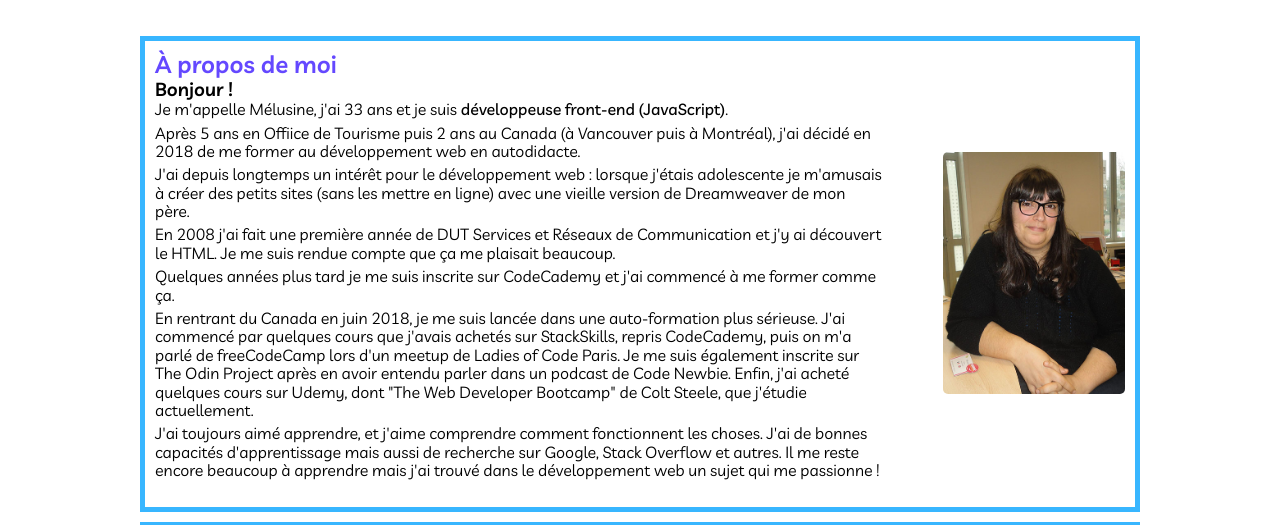
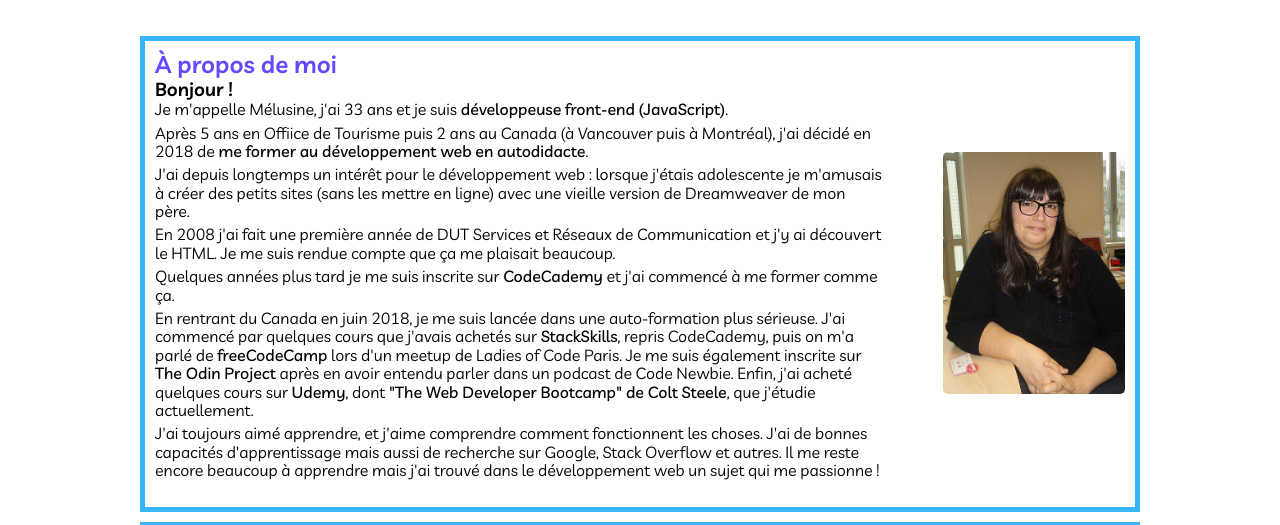
Before and after one commit to zelumine/zelumine.github.io, a plain HTML site: page index.html in a window 1280 px wide. Shown: the part 56-581 px from the top of the page. Drawn offline with nearby package versions, Linux system fonts and the light colour scheme.

Commit message:
Just a few little changes

```diff
--- a/index.html
+++ b/index.html
@@ -40,16 +40,16 @@
           <h3>Bonjour !</h3>
           <p>Je m'appelle Mélusine, j'ai 33 ans et je suis <strong>développeuse front-end (JavaScript)</strong>.</p>
           <p>Après 5 ans en Offiice de Tourisme puis 2 ans au Canada (à Vancouver puis à Montréal), j'ai décidé
-            en 2018 de me former au développement web en autodidacte.</p>
+            en 2018 de <strong>me former au développement web en autodidacte</strong>.</p>
           <p>J'ai depuis longtemps un intérêt pour le développement web : lorsque j'étais adolescente je m'amusais à
               créer des petits sites (sans les mettre en ligne) avec une vieille version de Dreamweaver de mon père.</p>
           <p>En 2008 j'ai fait une première année de DUT Services et Réseaux de Communication et j'y ai découvert le HTML.
               Je me suis rendue compte que ça me plaisait beaucoup.</p>
-          <p>Quelques années plus tard je me suis inscrite sur CodeCademy et j'ai commencé à me former comme ça.</p>
+          <p>Quelques années plus tard je me suis inscrite sur <strong>CodeCademy</strong> et j'ai commencé à me former comme ça.</p>
           <p>En rentrant du Canada en juin 2018, je me suis lancée dans une auto-formation plus sérieuse. J'ai commencé par quelques cours
-            que j'avais achetés sur StackSkills, repris CodeCademy, puis on m'a parlé de freeCodeCamp lors d'un meetup de Ladies
-            of Code Paris. Je me suis également inscrite sur The Odin Project après en avoir entendu parler dans un podcast de
-            Code Newbie. Enfin, j'ai acheté quelques cours sur Udemy, dont "The Web Developer Bootcamp" de Colt Steele, que j'étudie
+            que j'avais achetés sur <strong>StackSkills</strong>, repris CodeCademy, puis on m'a parlé de <strong>freeCodeCamp</strong> lors d'un meetup de Ladies
+            of Code Paris. Je me suis également inscrite sur <strong>The Odin Project</strong> après en avoir entendu parler dans un podcast de
+            Code Newbie. Enfin, j'ai acheté quelques cours sur <strong>Udemy</strong>, dont <strong>"The Web Developer Bootcamp" de Colt Steele</strong>, que j'étudie
               actuellement.</p>
           <p>J'ai toujours aimé apprendre, et j'aime comprendre comment fonctionnent les choses. J'ai de bonnes capacités
             d'apprentissage mais aussi de recherche sur Google, Stack Overflow et autres. Il me reste encore beaucoup à apprendre mais j'ai trouvé dans le
--- a/style.css
+++ b/style.css
@@ -241,7 +241,7 @@ button:hover {
 
 /* Project pages */
 .project-section {
-  margin: 80px auto 0 auto;
+  margin: 60px auto 0 auto;
   max-width: 1000px;
 }
 
@@ -287,7 +287,8 @@ footer, #footer-nav {
   text-align: center;
   color: black;
   margin: 30px 0 0 0;
-  padding: 0 0 5px 0;
+  padding: 30 0 5px 0;
+  bottom: 0;
 }
 
 #footer-nav li {
@@ -300,8 +301,3 @@ footer, #footer-nav {
   text-decoration: none;
   color: black;
 }
-
-footer {
-  padding-top: 30px;
-  bottom: 0;
-}
```
